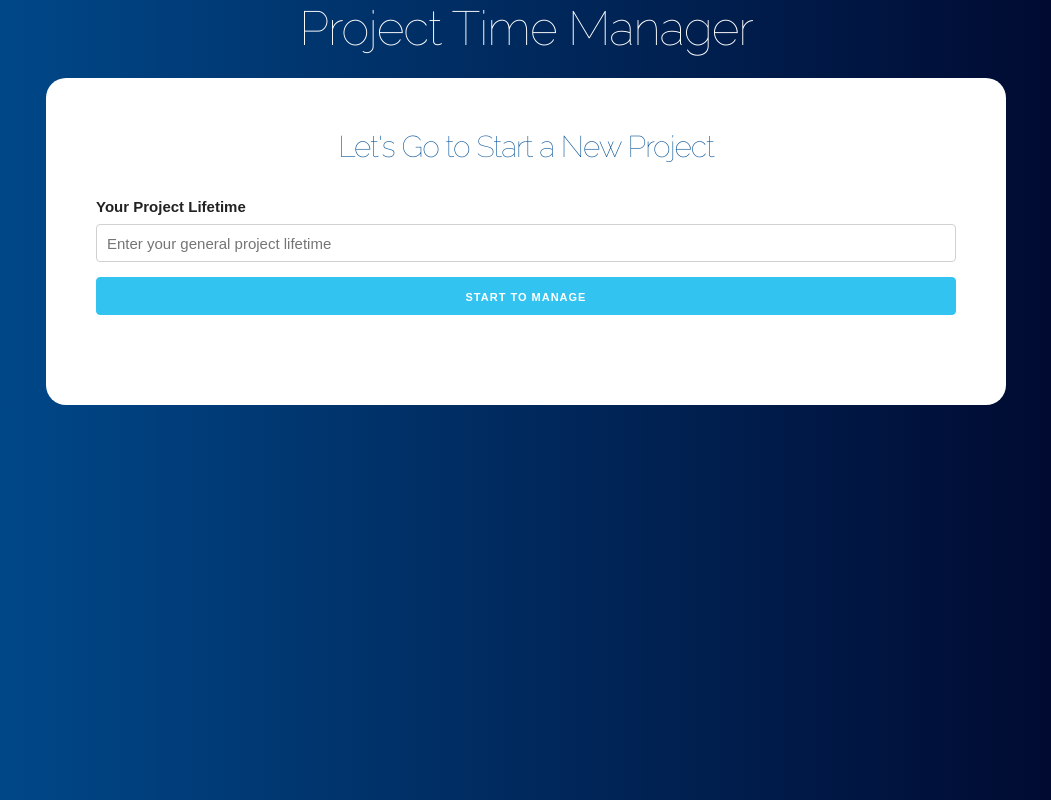
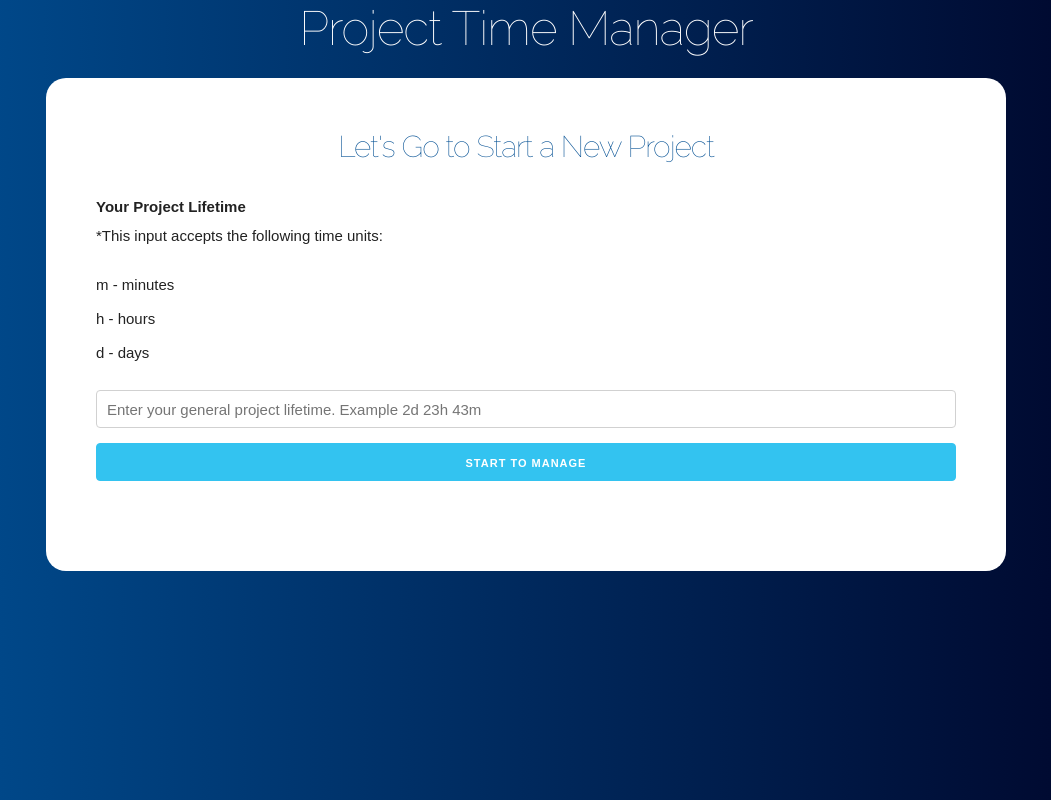
Before and after one commit to JeanFrancisco/time_manager, a React (Create React App) app: page / in a window 1280 px wide. Shown: the whole page, without its empty margins (114-1165 px from the left). Built offline with nearby package versions, Linux system fonts and the light colour scheme.

Commit message:
Add a new time notation by my own. To put the time in units of days, hours and minutes format. Example 1d 23h 47m

```diff
--- a/src/App.js
+++ b/src/App.js
@@ -3,19 +3,25 @@ import StartForm from './components/StartForm';
 import TaskForm from './components/TaskForm';
 import TasksList from './components/TasksList';
 import TimeLeft from './components/TimeLeft';
+import { convertTimeNotation, transformToTimeNotation } from './helpers';
 
 function App() {
   // set global application state
-  const [project_lifetime, setLifetime] = useState(0);
-  const [remaining_time, updateRemainingTime] = useState(0);
+  const [project_lifetime, setLifetime] = useState('');
+  const [remaining_time, updateRemainingTime] = useState('');
   const [renderInitialForm, updateRenderInitialForm] = useState(true);
   const [tasks, updateTasks] = useState([]);
 
   // Listen for new tasks to update the remaining_time value
   useEffect(() => {
 
-    const time_left = project_lifetime - tasks.reduce( (sum, task) => (task.task_time + sum), 0 );
-    updateRemainingTime(time_left);
+    const project_time_minutes = convertTimeNotation(project_lifetime, 'minutes');
+    const total_tasks_minutes = tasks.reduce( (sum, task) => ( convertTimeNotation(task.task_time, 'minutes') + sum ), 0 );
+    const time_left_minutes = project_time_minutes - total_tasks_minutes;
+    if(time_left_minutes >= 0) {
+      const time_left = transformToTimeNotation(time_left_minutes, 'minutes');
+      updateRemainingTime(time_left);
+    }
 
   }, [tasks]);
 
--- a/src/components/StartForm.jsx
+++ b/src/components/StartForm.jsx
@@ -3,18 +3,18 @@ import Error from './Error';
 
 const StartForm = ({ setLifetime, updateRemainingTime, updateRenderInitialForm }) => {
     // set the local state
-    const [time, updateTime] = useState(0);
+    const [time, updateTime] = useState('');
     const [error, setError] = useState('')
 
     const establishTime = e => {
-        updateTime( parseInt(e.target.value) );
+        updateTime( e.target.value );
     }
 
     const settingTime = e => {
         e.preventDefault();
 
         // validation rules...
-        if(time <= 0 || isNaN(time) ) {
+        if(! /(\s*\d+[\.\d+]?[d|h|m]\s*)+/.test(time) ) {
             setError('Your project lifetime has not a valid numeric value');
             return;
         }
@@ -39,9 +39,17 @@ const StartForm = ({ setLifetime, updateRemainingTime, updateRenderInitialForm }
                 onSubmit = { settingTime }
             >
                 <label>Your Project Lifetime</label>
+                <p><span>*</span>This input accepts the following time units: </p>
+                <ul style={{ listStyle: 'none' }}>
+                    <li>m - minutes</li>
+                    <li>h - hours</li>
+                    <li>d - days</li>
+                </ul>
+
                 <input className="u-full-width"
-                    type="number"
-                    placeholder="Enter your general project lifetime"
+                    type="text"
+                    pattern="(\s*\d+[\.\d+]?[d|h|m]\s*)+"
+                    placeholder="Enter your general project lifetime. Example 2d 23h 43m"
                     onChange = { establishTime }
                 />
 
--- a/src/components/TaskForm.jsx
+++ b/src/components/TaskForm.jsx
@@ -4,14 +4,14 @@ import Error from './Error';
 
 const TaskForm = ({ addTask }) => {
     const [task_desc, setTaskDescription] = useState('');
-    const [task_time, setTaskTime] = useState(0);
+    const [task_time, setTaskTime] = useState('');
     const [error, setError] = useState('');
 
     const handleFormTask = e => {
         e.preventDefault();
 
         // Validation..
-        if(isNaN(task_time) || task_time <= 0 || task_desc.trim() === '') {
+        if( !/(\s*\d+[\.\d+]?[d|h|m]\s*)+/.test(task_time) || task_desc.trim() === '') {
             setError('Please verify that you was enter valid data');
             return;
         }
@@ -26,17 +26,17 @@ const TaskForm = ({ addTask }) => {
         addTask(task);
 
         setTaskDescription('');
-        setTaskTime(0);
+        setTaskTime('');
     }
 
     const handleTaskTime = e => {
-        if( isNaN( parseInt(e.target.value) ) ) {
-            setError('Please enter a numeric value for the estimated time');
+        if( ! /\d+[\.\d+]?(d|h|m)?/.test(e.target.value) ) {
+            setError('Please enter a valid value for the estimated time');
             return;
         }
 
         setError('');
-        setTaskTime( parseInt(e.target.value) );
+        setTaskTime( e.target.value );
     }
 
     return (
@@ -60,9 +60,13 @@ const TaskForm = ({ addTask }) => {
 
             <div className="field">
                 <label htmlFor="">Estimated Time</label>
+                <p><span>*</span>This input accepts the same time units:</p>
+                <p>d=days, h=hours, m=minutes</p>
 
                 <input className="u-full-width"
-                    type="number"
+                    type="text"
+                    placeholder="Enter how long take it will take to complete the task. Example 2d 3h"
+                    pattern="(\s*\d+[\.\d+]?[d|h|m]\s*)+"
                     value = { task_time }
                     onChange = { handleTaskTime }
                 />
--- a/src/components/TasksList.jsx
+++ b/src/components/TasksList.jsx
@@ -5,7 +5,7 @@ const TasksList = ({ tasks }) => (
         <h2>Your Tasks</h2>
         {
             tasks.map( task => (
-                <li className="task-item">
+                <li key={ task.id } className="task-item">
                     <p>
                         { task.task_desc }
                         <span className="task">{ task.task_time }</span>
--- a/src/components/TimeLeft.jsx
+++ b/src/components/TimeLeft.jsx
@@ -1,5 +1,5 @@
 import React, { Fragment } from 'react';
-import { calculateRemainingClass } from '../helpers';
+import { calculateRemainingClass, convertTimeNotation } from '../helpers';
 
 const TimeLeft = ({ project_lifetime, remaining_time }) => {
     return (
@@ -8,7 +8,7 @@ const TimeLeft = ({ project_lifetime, remaining_time }) => {
                 Project Lifetime: { project_lifetime }
             </div>
 
-            <div className ={ "alert " + calculateRemainingClass(project_lifetime, remaining_time) }>
+            <div className ={ "alert " + calculateRemainingClass( convertTimeNotation(project_lifetime, 'hours'), convertTimeNotation(remaining_time, 'hours') ) }>
                 Project Remaining Time: { remaining_time }
             </div>
         </Fragment>
--- a/src/helpers.js
+++ b/src/helpers.js
@@ -11,3 +11,63 @@ export const calculateRemainingClass = (total, used) => {
 
     return remaining_class;
 }
+
+export const convertTimeNotation = (time_notation, to_unit) => {
+    const reg_exp = /(\d+[\.\d+]?)([d|h|m])/g;
+    let days = 0, hours = 0, minutes = 0;
+    let time_segment;
+
+    while( (time_segment = reg_exp.exec(time_notation)) !== null ) {
+
+        // time_segment should be similar to ['23d', '23', 'd']  or  ['48h', '48', 'h']
+        // eval time units
+        switch( time_segment[2] ) {
+            case 'd': days += parseFloat( time_segment[1] ); break;
+            case 'h': hours += parseFloat( time_segment[1] ); break;
+            case 'm': minutes += parseFloat( time_segment[1] ); break;
+        }
+    }
+
+    // eval the unit to convert
+    switch(to_unit) {
+        case 'days':
+            days += (hours / 24);
+            days += (minutes / (24 * 60));
+            return days;
+        case 'hours':
+            hours += days * 24;
+            hours += minutes / 60;
+            return hours;
+        case 'minutes':
+            minutes += days * (24 * 60);
+            minutes += hours * 60;
+            return minutes;
+        default:
+            return undefined;
+    }
+}
+
+export const transformToTimeNotation = (time_value, in_units) => {
+    let days, hours, minutes, time_notation;
+    switch(in_units) {
+        case 'minutes':
+            // 24 hours * 60 minutes = 1440 minutes
+            days = parseInt(time_value / 1440);
+            hours = parseInt( ( time_value - (days * 1440) ) / 60 );
+            minutes = time_value - (days * 1440) - (hours * 60);
+            break;
+        case 'hours':
+            days = parseInt(time_value / 24);
+            hours = parseInt(time_value - days * 24);
+            minutes = (time_value - (days * 24) - hours) * 60;
+            break;
+        case 'days':
+            days = parseInt(time_value);
+            hours = parseInt( (time_value - days) * 24 );
+            minutes = ( time_value - days - (hours / 24) ) * 1440; // 1440 = 1d = 24h * 60m
+            break;
+    }
+
+    time_notation = `${days}d ${hours}h ${minutes}m`;
+    return time_notation;
+}
```
